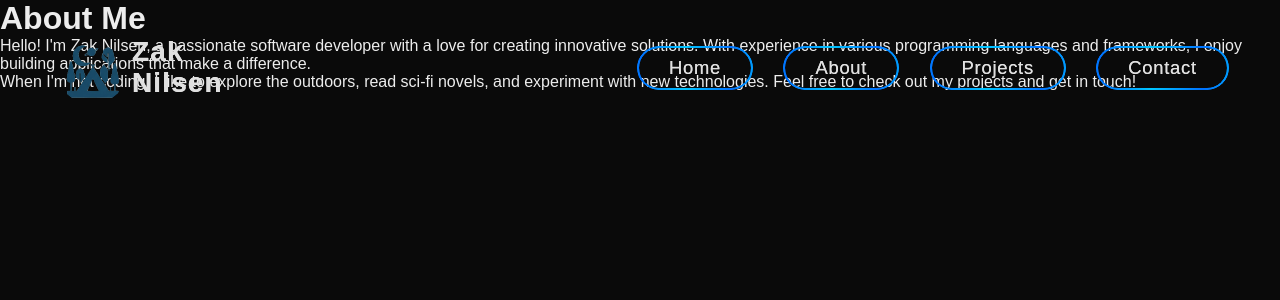
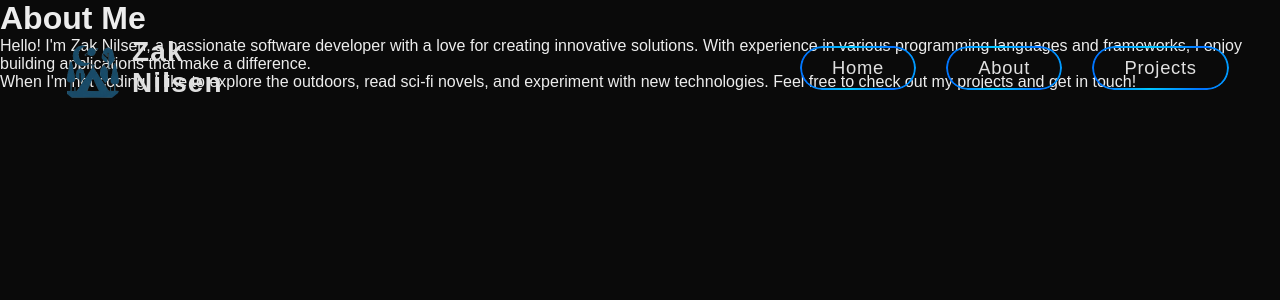
Before and after one commit to ZakNilsen/Zak-Website, a Next.js app: page /about in a window 1280 px wide. Shown: the top 300 px of the page. Built offline with nearby package versions, Linux system fonts and the light colour scheme.

Commit message:
Fix mobile menu + other minor fixes

```diff
--- a/app/about/page.tsx
+++ b/app/about/page.tsx
@@ -9,7 +9,6 @@ export default function About() {
 
   return (
     <div className={styles.aboutContainer}>
-      <Navigation />
       <div className={styles.content}>
         <h1>About Me</h1>
         <p>
--- a/app/mobile/mobileMenu.tsx
+++ b/app/mobile/mobileMenu.tsx
@@ -1,5 +1,6 @@
 import { useState } from 'react';
 import styles from "./mobileMenu.module.css";
+import Link from 'next/link'
 
 const HamburgerMenu = () => {
   const [isOpen, setIsOpen] = useState(false);
@@ -22,16 +23,13 @@ const HamburgerMenu = () => {
         <nav className={styles.menuItemsContainer}>
           <ul className={styles.menuItems}>
             <li>
-              <a href="/">Home</a>
+              <Link href="/" className={styles.navLink} onClick={toggleMenu}>Home</Link>
             </li>
             <li>
-              <a href="/about">About</a>
+              <Link href="/about" className={styles.navLink} onClick={toggleMenu}>About</Link>
             </li>
             <li>
-              <a href="/projects">Projects</a>
-            </li>
-            <li>
-              <a href="/contact">Contact</a>
+              <Link href="/projects" className={styles.navLink} onClick={toggleMenu}>Projects</Link>
             </li>
           </ul>
         </nav>
--- a/app/navigation/navigation.tsx
+++ b/app/navigation/navigation.tsx
@@ -37,7 +37,6 @@ export default function Navigation() {
               <Link href="/" className={styles.navLink}>Home</Link>
               <Link href="/about" className={styles.navLink}>About</Link>
               <Link href="/projects" className={styles.navLink}>Projects</Link>
-              <Link href="/contact" className={styles.navLink}>Contact</Link>
             </nav>
           </div>
         )}
```
